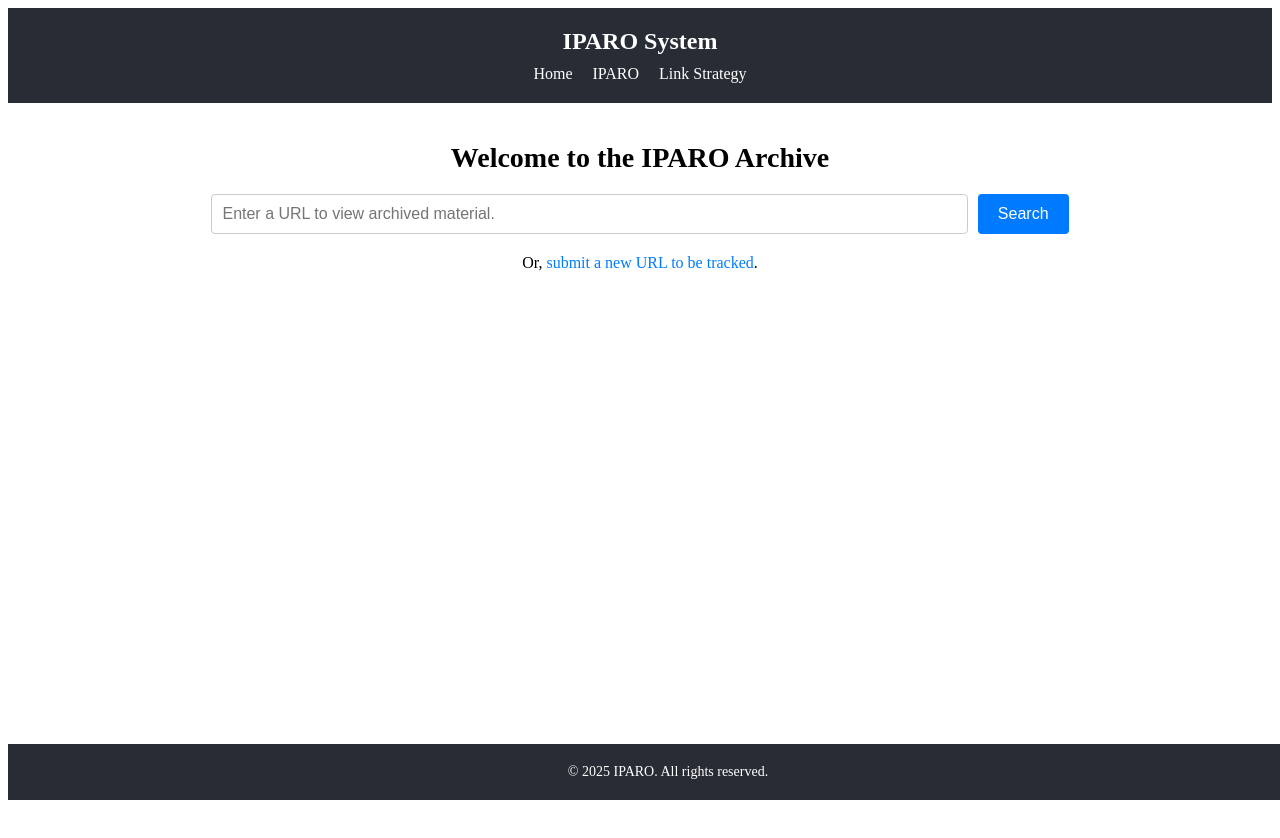
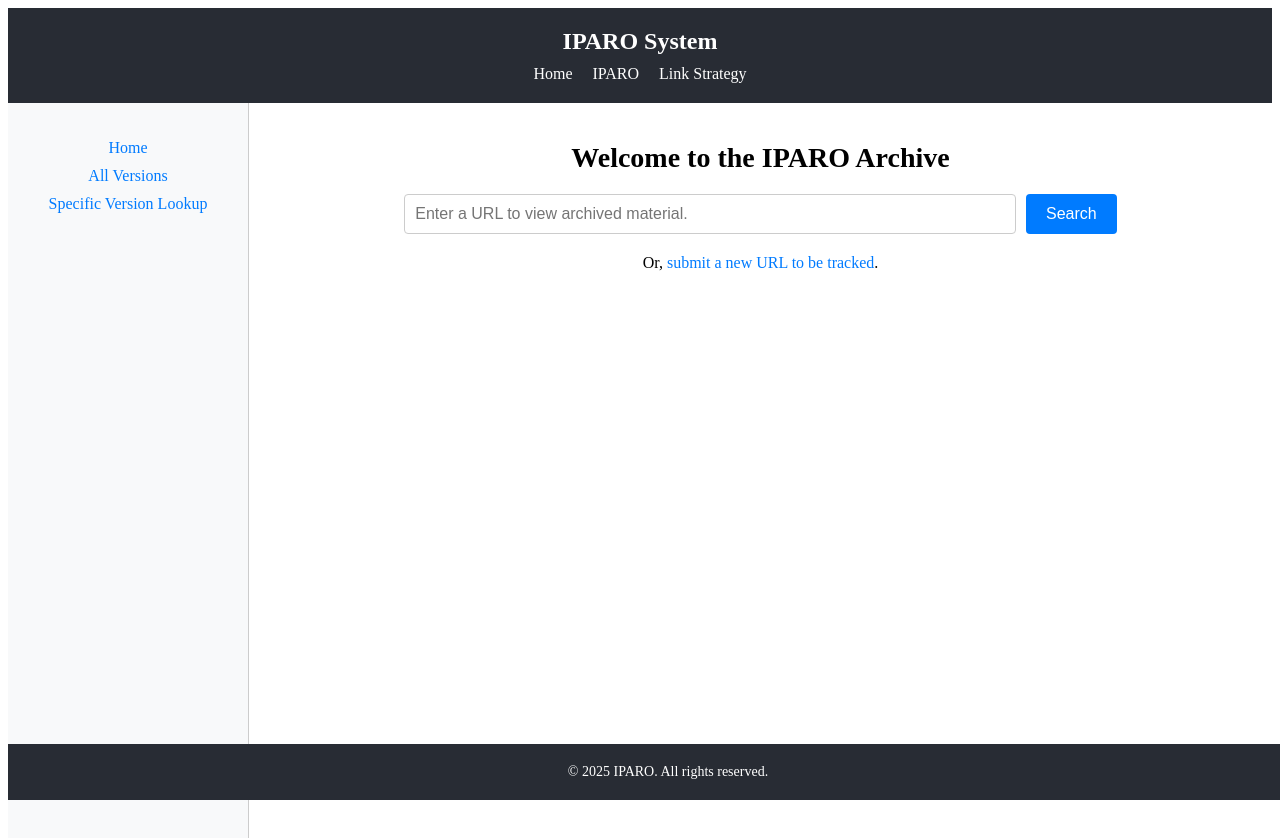
Before and after one commit to johnnguyenn77/iparo, a React (Create React App) app in the folder frontend/: page / in a window 1280 px wide. Shown: the top 838 px of the page. Before the commit the page ends 800 px from the top, so only its background shows below. Built offline with nearby package versions, Linux system fonts and the light colour scheme.

Commit message:
Added sidebar to home page

```diff
--- a/frontend/src/pages/HomePage.js
+++ b/frontend/src/pages/HomePage.js
@@ -1,4 +1,5 @@
 import React from 'react';
+import Sidebar from '../components/Sidebar';
 import SearchBar from '../components/SearchBar';
 import '../styles/HomePage.css';
 
@@ -10,9 +11,12 @@ function HomePage() {
 
   return (
     <div className="home-page">
-      <h1>Welcome to the IPARO Archive</h1>
-      <SearchBar onSearch={handleSearch} />
-      <p>Or, <a href="/submit-new-url">submit a new URL to be tracked</a>.</p>
+        <Sidebar />
+        <div className="home-content">
+            <h1>Welcome to the IPARO Archive</h1>
+            <SearchBar onSearch={handleSearch} />
+            <p>Or, <a href="/submit-new-url">submit a new URL to be tracked</a>.</p>
+      </div>
     </div>
   );
 }
--- a/frontend/src/styles/HomePage.css
+++ b/frontend/src/styles/HomePage.css
@@ -1,6 +1,18 @@
 .home-page {
+    display: flex;
+    min-height: 100vh;
+  }
+
+  .home-page .sidebar {
+    flex: 0 0 200px;
+    background-color: #f8f9fa;
+    border-right: 1px solid #ccc;
+  }
+
+  .home-page .home-content {
+    flex: 1;
+    padding: 20px;
     text-align: center;
-    padding: 20px;
   }
 
   .home-page h1 {
```
